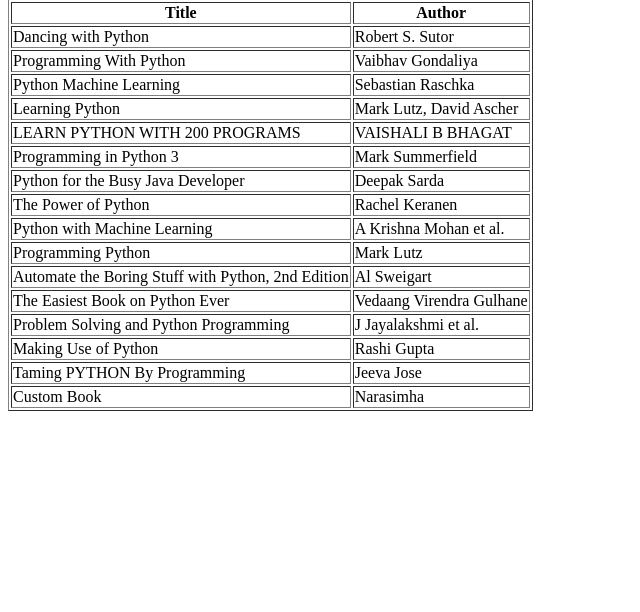
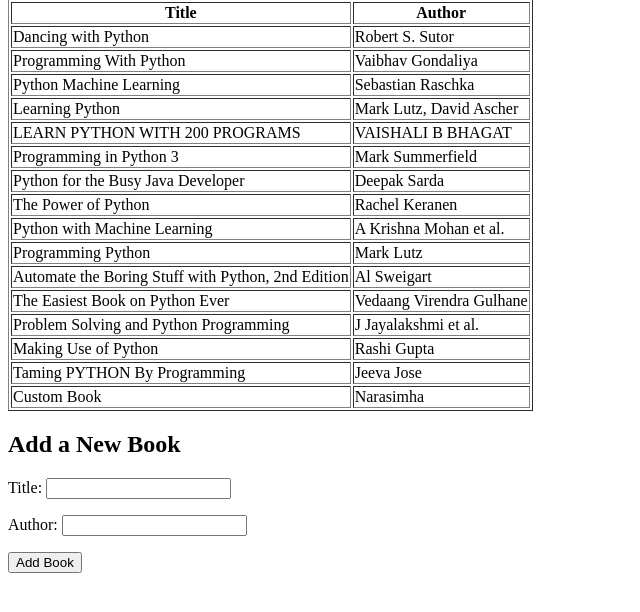
Before and after one commit to narasimhathirunagaram/Django-BooksAPI, a Django app: page /books/ in a window 1280 px wide. Shown: the part 81-693 px from the top of the page, without its empty margins (0-640 px from the left). Run offline with Django 5.2, Linux system fonts and the light colour scheme; data comes from the database, SQL or seed files in the repository; both versions use the stored data as it was after the commit.

Commit message:
POST method added

```diff
--- /dev/null
+++ b/books/forms.py
@@ -0,0 +1,8 @@
+# forms.py
+from django import forms
+from .models import Book
+
+class BookForm(forms.ModelForm):
+    class Meta:
+        model = Book
+        fields = ['title', 'author']
--- a/books/templates/books_list.html
+++ b/books/templates/books_list.html
@@ -1,4 +1,4 @@
-<!-- templates/book_list.html -->
+<!-- templates/books_list.html -->
 
 <!DOCTYPE html>
 <html lang="en">
@@ -26,5 +26,11 @@
             {% endfor %}
         </tbody>
     </table>
+    <h2>Add a New Book</h2>
+    <form method="post" action="{% url 'book-list' %}">
+        {% csrf_token %}
+        {{ form.as_p }}
+        <button type="submit">Add Book</button>
+    </form>
 </body>
 </html>
--- a/books/urls.py
+++ b/books/urls.py
@@ -16,10 +16,9 @@ Including another URLconf
 """
 from django.contrib import admin
 from django.urls import path
-from .views import BookList,book_list
+from .views import book_list
 
 urlpatterns = [
     path('admin/', admin.site.urls),
-    path('api/books/', BookList.as_view(), name='book-list'),
-    path('books/', book_list, name='book-list-html'),
+    path('books/', book_list, name='book-list'),
 ]
--- a/books/views.py
+++ b/books/views.py
@@ -1,11 +1,17 @@
-from rest_framework import generics
 from .models import Book
-from .serializers import BookSerializer
-from django.shortcuts import render
+from django.shortcuts import render, redirect
+from .forms import BookForm
 
-class BookList(generics.ListCreateAPIView):
-    queryset = Book.objects.all()
-    serializer_class = BookSerializer
 def book_list(request):
+    # GET method - retrieve the list of books
     books = Book.objects.all()
-    return render(request, 'books_list.html', {'books': books})
+    form = BookForm()
+
+    # POST method - handle form submission to add a new book
+    if request.method == 'POST':
+        form = BookForm(request.POST)
+        if form.is_valid():
+            form.save()
+            return redirect('book-list')
+
+    return render(request, 'books_list.html', {'books': books, 'form': form})
```
Also changed, not shown: books/serializers.py (deleted, +0 -7 lines), db.sqlite3.
